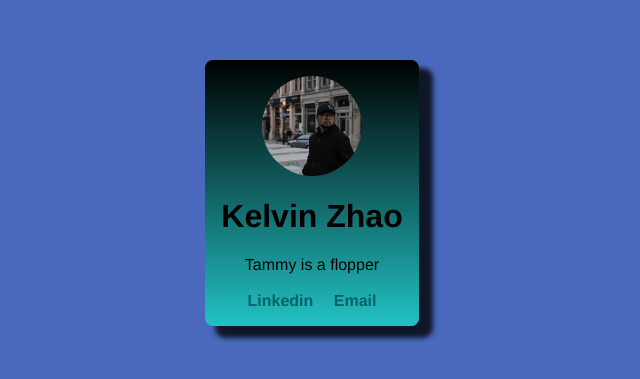
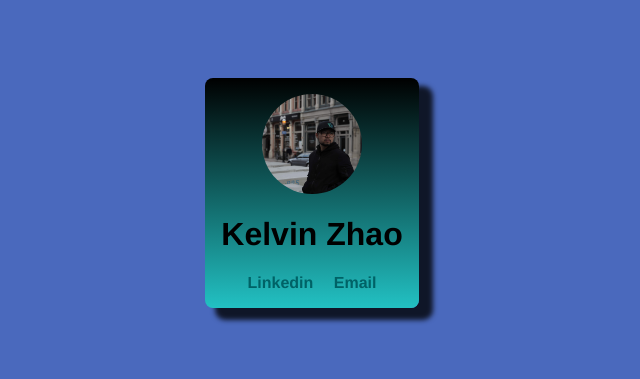
Before and after one commit to vancha994/vancha994.github.io, a plain HTML site: page index.html in a window 1280 px wide. Shown: the part 215-594 px from the top of the page, without its empty margins (328-968 px from the left). Drawn offline with Linux system fonts and the light colour scheme.

Commit message:
Update index.html

```diff
--- a/index.html
+++ b/index.html
@@ -10,10 +10,6 @@
     <div>
     <img src="https://github.com/vancha994/vancha994.github.io/blob/main/IMG_1580.jpg?raw=true"/>
     <h1>Kelvin Zhao</h1>
-
-      <p1>Tammy is a flopper</p1>
-      <br>
-      <br>
       <a href="https://Linkedin.com/in/kel-zhao/"><b>Linkedin</b></a>
       <a href="mailto:kelvin.zhao@zensurance.com"><b>Email</b></a>
     </div>
```
